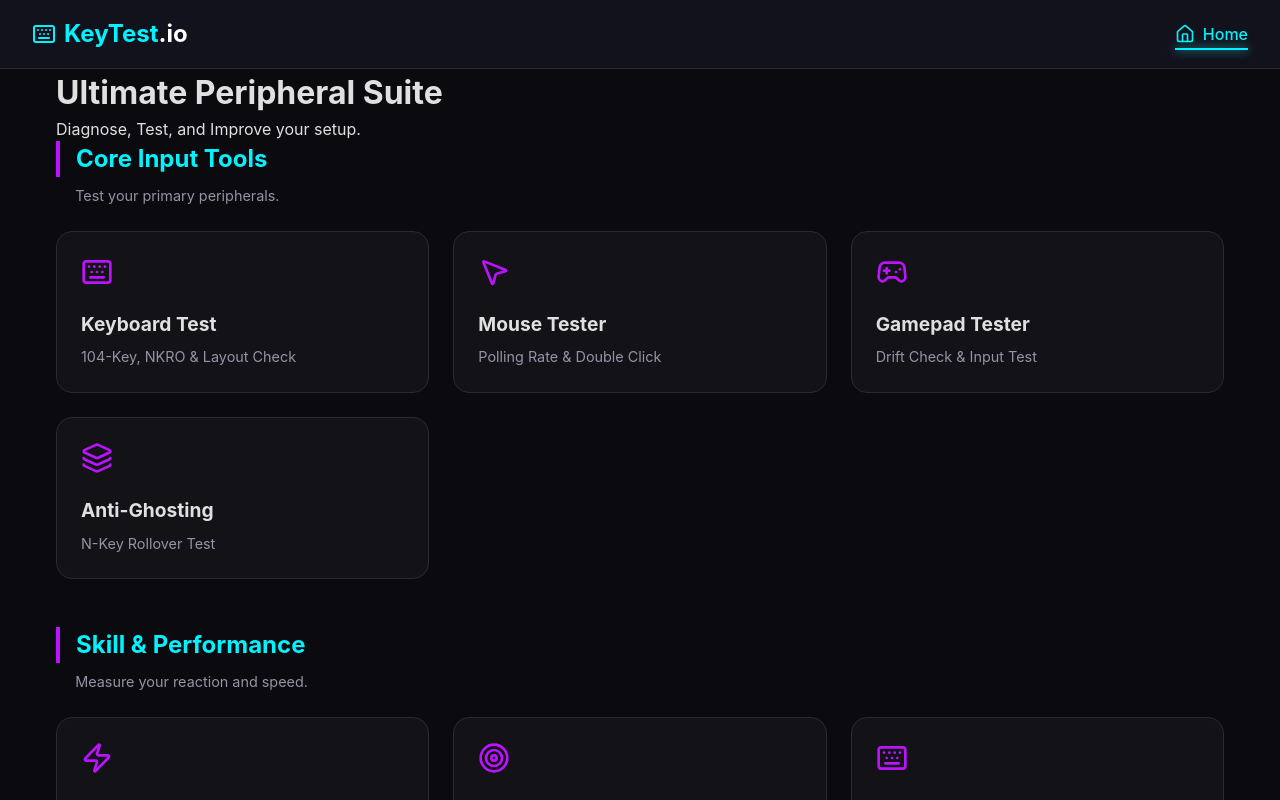
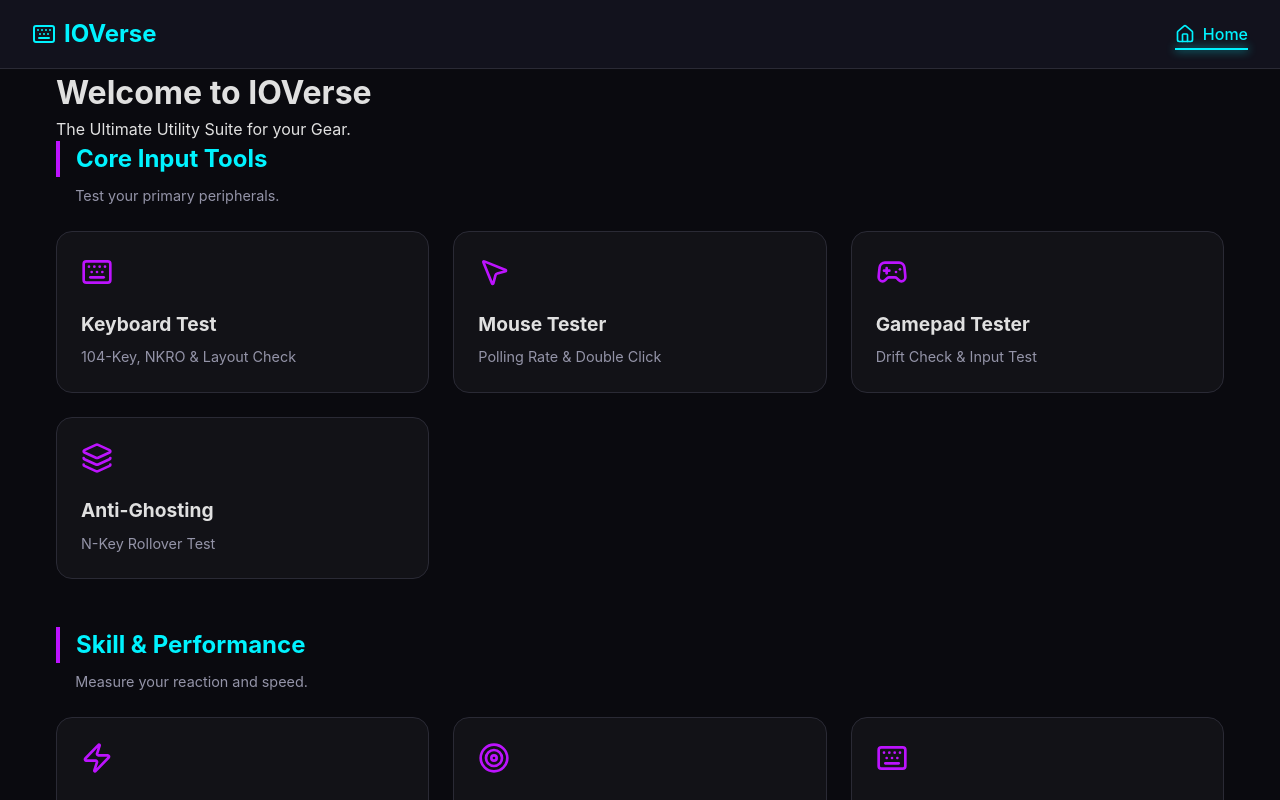
Before and after one commit to hndko/keyboard-test, a React (Vite) app: page / in a window 1280 px wide. Shown: the top 800 px of the page. Built offline with nearby package versions, Linux system fonts and the light colour scheme.

Commit message:
chore: rebrand to IOVerse, add favicon and seo tags

```diff
--- a/index.html
+++ b/index.html
@@ -2,9 +2,15 @@
 <html lang="en">
   <head>
     <meta charset="UTF-8" />
-    <link rel="icon" type="image/svg+xml" href="/vite.svg" />
+    <link rel="icon" type="image/png" href="/favicon.png" />
     <meta name="viewport" content="width=device-width, initial-scale=1.0" />
-    <title>keyboard-test</title>
+
+    <!-- SEO -->
+    <title>IOVerse | Ultimate Peripheral Testing Suite</title>
+    <meta name="description" content="Test your Keyboard, Mouse, Gamepad, Screen, and Audio with IOVerse. The all-in-one tool for gamers and professionals. Check polling rates, ghosting, drift, and dead pixels." />
+    <meta name="keywords" content="keyboard test, mouse polling rate, gamepad tester, monitor hz test, audio test, aim trainer, nkro test, io verse" />
+    <meta name="author" content="IOVerse Team" />
+    <meta name="theme-color" content="#0a0a0f" />
   </head>
   <body>
     <div id="root"></div>
--- a/src/components/Navbar.jsx
+++ b/src/components/Navbar.jsx
@@ -9,7 +9,7 @@ const Navbar = () => {
       <NavLink to="/" className="nav-brand">
         <Keyboard />
         <span>
-          KeyTest<span style={{ color: "#fff" }}>.io</span>
+          IO<span style={{ color: "var(--accent-cyan)" }}>Verse</span>
         </span>
       </NavLink>
 
--- a/src/pages/HomePage.jsx
+++ b/src/pages/HomePage.jsx
@@ -113,9 +113,9 @@ const HomePage = () => {
     <div className="container">
       <div className="hero">
         <h1>
-          Ultimate <span className="text-gradient">Peripheral</span> Suite
+          Welcome to <span className="text-gradient">IOVerse</span>
         </h1>
-        <p className="subtitle">Diagnose, Test, and Improve your setup.</p>
+        <p className="subtitle">The Ultimate Utility Suite for your Gear.</p>
       </div>
 
       <div className="tools-grid-wrapper">
```
